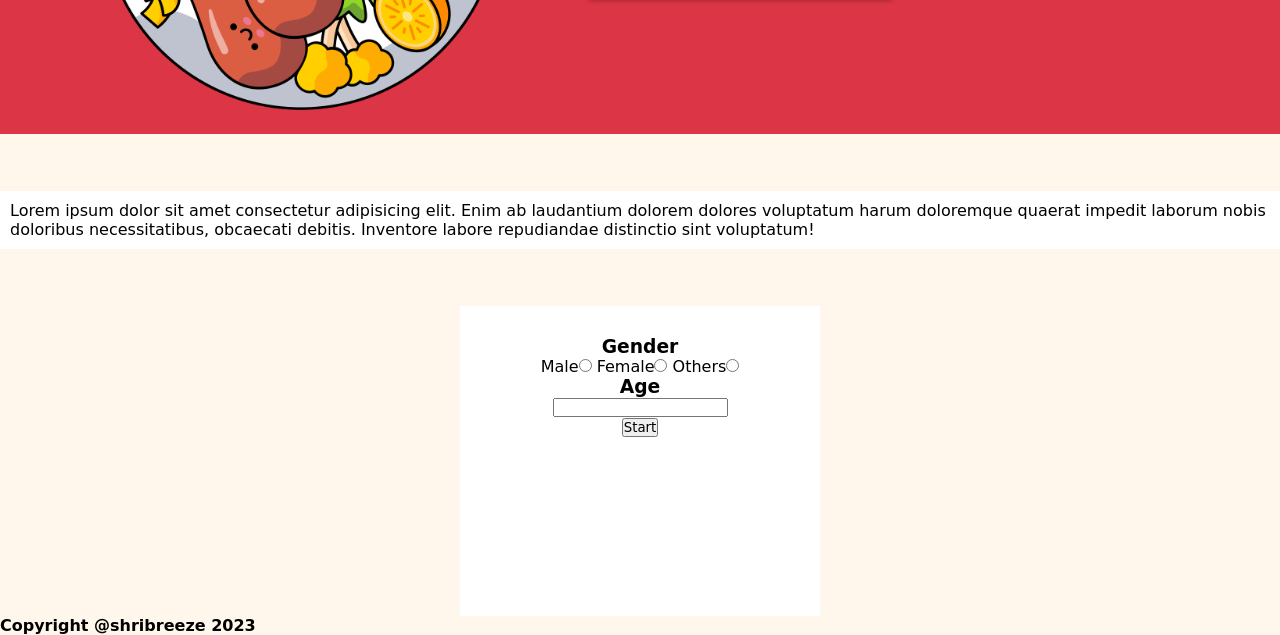
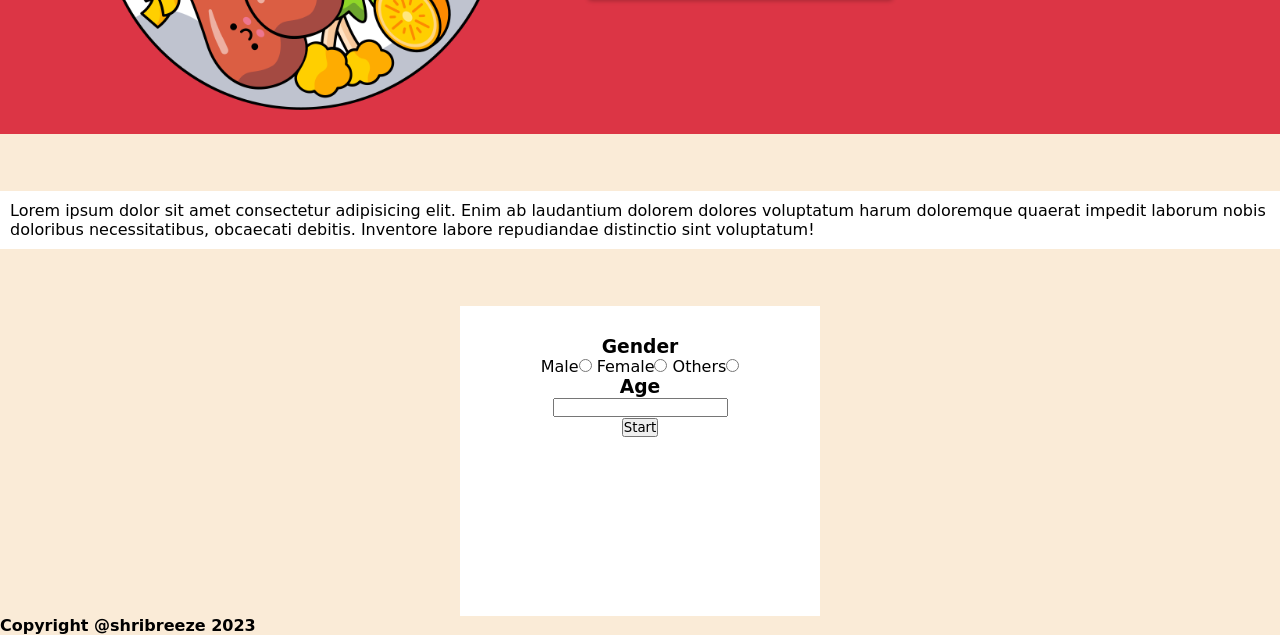
Before and after one commit to metaladmiral/Dr.Foodie, a plain HTML site: page page.html in a window 1280 px wide. Shown: the part 404-1039 px from the top of the page. Drawn offline with Linux system fonts and the light colour scheme.

Commit message:
page color update

```diff
--- a/page.css
+++ b/page.css
@@ -4,7 +4,7 @@
   font-family: 'Comfortaa', cursive;
 }
 body {
-  background-color: rgb(255, 247, 236);
+  background-color: antiquewhite;
 }
 
 .navbar{
```
Also changed, not shown: page.html (+3 -1 lines).
